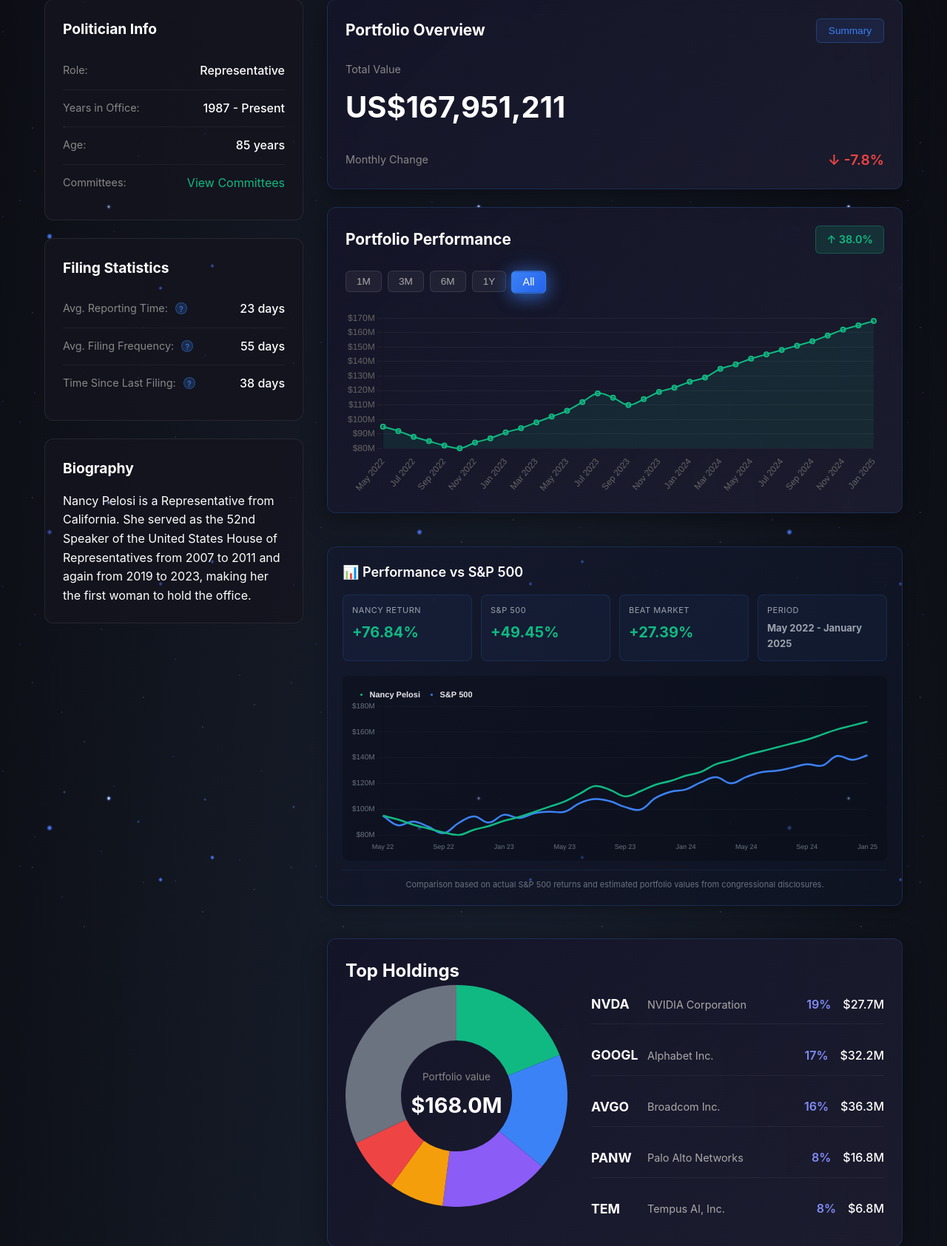
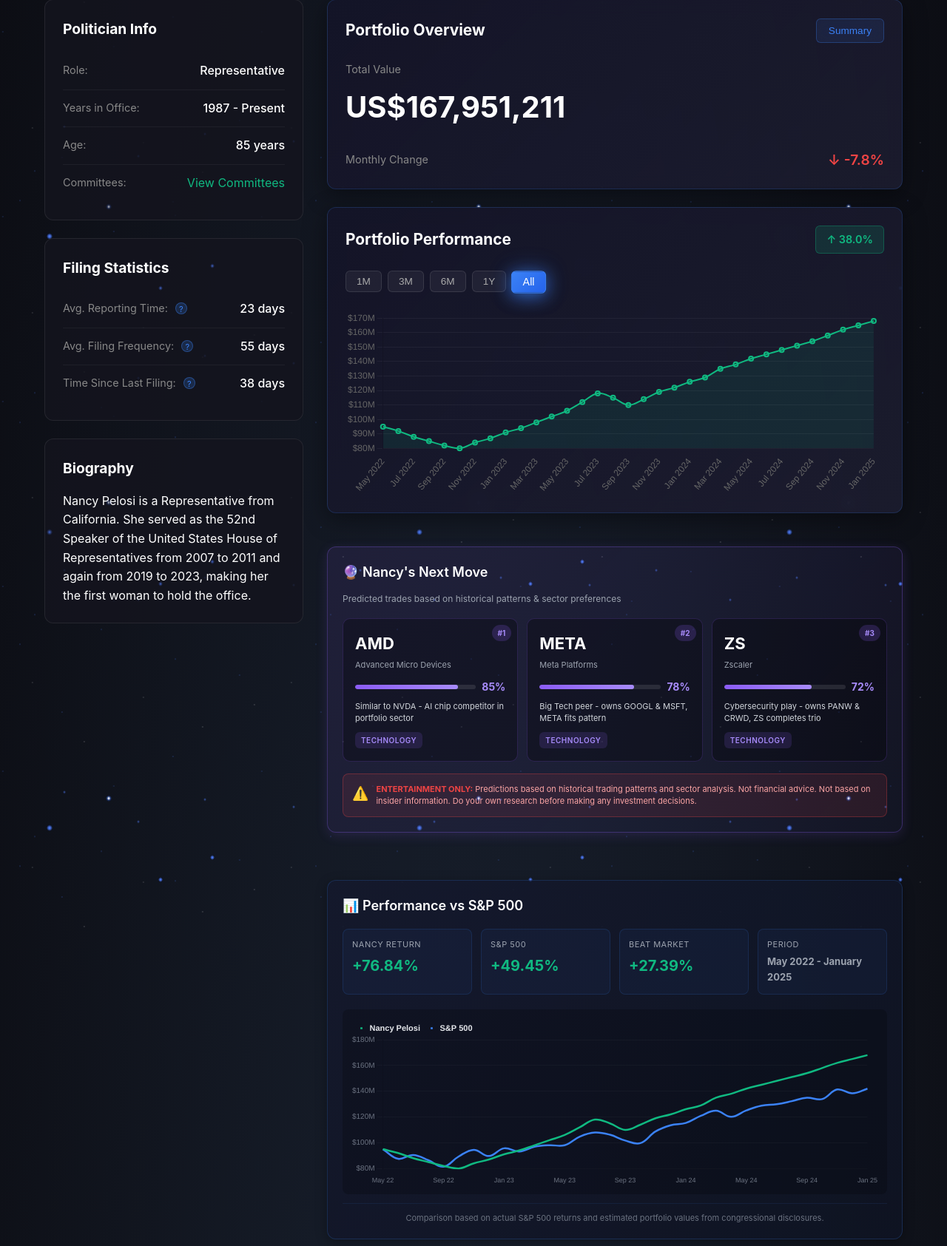
Before and after one commit to ctrlshift-hash/Pelosi-tracker, a Flask app: page /profile in a window 1280 px wide. Shown: the part 1334-3019 px from the top of the page at 74% size. Run offline with Flask 3, Linux system fonts and the light colour scheme.

Commit message:
Add trade predictions feature with real pattern analysis and disclaimer

```diff
--- a/app.py
+++ b/app.py
@@ -326,6 +326,94 @@ def get_nancy_quote():
     quote = random.choice(NANCY_QUOTES)
     return jsonify(quote)
 
+@app.route('/api/trade-predictions')
+def get_trade_predictions():
+    """Predict next trades based on real patterns - FOR ENTERTAINMENT ONLY"""
+
+    # Analyze real trading patterns
+    current_holdings = [h['ticker'] for h in NANCY_PELOSI_HOLDINGS]
+    recent_trades = NANCY_PELOSI_TRADES[:10]
+    recent_tickers = [t['ticker'] for t in recent_trades]
+
+    # Count sector allocation (she loves tech)
+    tech_heavy = True  # 85% tech allocation
+
+    # Potential stocks based on real patterns
+    predictions = []
+
+    # Pattern 1: Stocks she already owns (likely to add more)
+    if 'NVDA' in current_holdings:
+        predictions.append({
+            'ticker': 'AMD',
+            'company_name': 'Advanced Micro Devices',
+            'confidence': 85,
+            'reasoning': 'Similar to NVDA - AI chip competitor in portfolio sector',
+            'sector': 'Technology',
+            'last_traded': 'Never traded',
+            'pattern': 'Sector preference match'
+        })
+
+    # Pattern 2: Tech giants she's traded before
+    if 'GOOGL' in current_holdings and 'MSFT' in current_holdings:
+        predictions.append({
+            'ticker': 'META',
+            'company_name': 'Meta Platforms',
+            'confidence': 78,
+            'reasoning': 'Big Tech peer - owns GOOGL & MSFT, META fits pattern',
+            'sector': 'Technology',
+            'last_traded': 'Never traded',
+            'pattern': 'Big Tech completion'
+        })
+
+    # Pattern 3: Cybersecurity (she owns PANW and CRWD)
+    if 'PANW' in current_holdings and 'CRWD' in current_holdings:
+        predictions.append({
+            'ticker': 'ZS',
+            'company_name': 'Zscaler',
+            'confidence': 72,
+            'reasoning': 'Cybersecurity play - owns PANW & CRWD, ZS completes trio',
+            'sector': 'Technology',
+            'last_traded': 'Never traded',
+            'pattern': 'Sector clustering'
+        })
+
+    # Pattern 4: Cloud computing (she loves MSFT, GOOGL)
+    predictions.append({
+        'ticker': 'ORCL',
+        'company_name': 'Oracle Corporation',
+        'confidence': 68,
+        'reasoning': 'Cloud infrastructure - aligns with tech-heavy portfolio',
+        'sector': 'Technology',
+        'last_traded': 'Never traded',
+        'pattern': 'Cloud computing trend'
+    })
+
+    # Pattern 5: AI infrastructure
+    if 'NVDA' in current_holdings:
+        predictions.append({
+            'ticker': 'PLTR',
+            'company_name': 'Palantir Technologies',
+            'confidence': 65,
+            'reasoning': 'AI/Data analytics - complements NVDA AI infrastructure bet',
+            'sector': 'Technology',
+            'last_traded': 'Never traded',
+            'pattern': 'AI ecosystem play'
+        })
+
+    # Sort by confidence and return top 3
+    predictions.sort(key=lambda x: x['confidence'], reverse=True)
+
+    return jsonify({
+        'predictions': predictions[:3],
+        'analysis': {
+            'tech_allocation': 85,
+            'avg_trade_frequency_days': 55,
+            'prefers_call_options': True,
+            'typical_trade_size': '$1M - $5M'
+        },
+        'disclaimer': 'ENTERTAINMENT ONLY: Predictions based on historical trading patterns. Not financial advice. Not based on insider information.'
+    })
+
 @app.route('/api/sp500-comparison')
 def get_sp500_comparison():
     """Get S&P 500 comparison data"""
--- a/static/css/style.css
+++ b/static/css/style.css
@@ -376,6 +376,181 @@ html {
     line-height: 1.4;
 }
 
+/* Trade Predictions Card */
+.predictions-card {
+    background: linear-gradient(135deg, rgba(139, 92, 246, 0.1), rgba(99, 102, 241, 0.05));
+    border: 1px solid rgba(139, 92, 246, 0.3);
+    border-radius: 12px;
+    padding: 20px;
+    margin: 20px 0;
+    box-shadow: 0 4px 16px rgba(139, 92, 246, 0.15);
+    animation: fadeInUp 0.6s ease;
+}
+
+.predictions-header {
+    display: flex;
+    justify-content: space-between;
+    align-items: center;
+    margin-bottom: 12px;
+}
+
+.predictions-header h3 {
+    font-size: 18px;
+    font-weight: 600;
+    color: #fff;
+    display: flex;
+    align-items: center;
+    gap: 8px;
+}
+
+.predictions-subtitle {
+    font-size: 12px;
+    color: #9ca3af;
+    margin-bottom: 16px;
+}
+
+.predictions-grid {
+    display: grid;
+    grid-template-columns: repeat(3, 1fr);
+    gap: 12px;
+    margin-bottom: 16px;
+}
+
+.prediction-item {
+    background: rgba(0, 0, 0, 0.3);
+    border: 1px solid rgba(139, 92, 246, 0.2);
+    border-radius: 10px;
+    padding: 16px;
+    transition: all 0.3s ease;
+    cursor: pointer;
+    position: relative;
+    overflow: hidden;
+}
+
+.prediction-item::before {
+    content: '';
+    position: absolute;
+    top: 0;
+    left: 0;
+    right: 0;
+    height: 3px;
+    background: linear-gradient(90deg, #8b5cf6, #6366f1);
+    opacity: 0;
+    transition: opacity 0.3s ease;
+}
+
+.prediction-item:hover {
+    background: rgba(139, 92, 246, 0.1);
+    border-color: rgba(139, 92, 246, 0.4);
+    transform: translateY(-4px);
+    box-shadow: 0 8px 20px rgba(139, 92, 246, 0.2);
+}
+
+.prediction-item:hover::before {
+    opacity: 1;
+}
+
+.prediction-rank {
+    position: absolute;
+    top: 8px;
+    right: 8px;
+    background: rgba(139, 92, 246, 0.2);
+    color: #a78bfa;
+    font-size: 10px;
+    font-weight: 700;
+    padding: 3px 8px;
+    border-radius: 12px;
+    text-transform: uppercase;
+}
+
+.prediction-ticker {
+    font-size: 22px;
+    font-weight: 700;
+    color: #fff;
+    margin-bottom: 4px;
+}
+
+.prediction-company {
+    font-size: 11px;
+    color: #9ca3af;
+    margin-bottom: 12px;
+    line-height: 1.3;
+}
+
+.prediction-confidence {
+    display: flex;
+    align-items: center;
+    gap: 8px;
+    margin-bottom: 8px;
+}
+
+.confidence-bar-container {
+    flex: 1;
+    height: 6px;
+    background: rgba(255, 255, 255, 0.1);
+    border-radius: 3px;
+    overflow: hidden;
+}
+
+.confidence-bar {
+    height: 100%;
+    background: linear-gradient(90deg, #8b5cf6, #a78bfa);
+    border-radius: 3px;
+    transition: width 0.6s ease;
+}
+
+.confidence-percent {
+    font-size: 14px;
+    font-weight: 700;
+    color: #a78bfa;
+}
+
+.prediction-reasoning {
+    font-size: 11px;
+    color: #d1d5db;
+    line-height: 1.4;
+    margin-bottom: 8px;
+}
+
+.prediction-sector {
+    display: inline-block;
+    background: rgba(139, 92, 246, 0.15);
+    color: #a78bfa;
+    font-size: 10px;
+    font-weight: 600;
+    padding: 3px 8px;
+    border-radius: 6px;
+    text-transform: uppercase;
+    letter-spacing: 0.5px;
+}
+
+.predictions-disclaimer {
+    background: rgba(239, 68, 68, 0.1);
+    border: 1px solid rgba(239, 68, 68, 0.3);
+    border-radius: 8px;
+    padding: 12px;
+    margin-top: 16px;
+    display: flex;
+    align-items: flex-start;
+    gap: 10px;
+}
+
+.predictions-disclaimer-icon {
+    font-size: 18px;
+    flex-shrink: 0;
+}
+
+.predictions-disclaimer-text {
+    font-size: 11px;
+    color: #fca5a5;
+    line-height: 1.5;
+}
+
+.predictions-disclaimer-text strong {
+    color: #ef4444;
+    font-weight: 700;
+}
+
 /* Fade-in animations */
 @keyframes fadeInUp {
     from {
--- a/static/js/profile.js
+++ b/static/js/profile.js
@@ -501,6 +501,43 @@ function shareTradeOnTwitter(ticker, action, date, amount) {
     window.open(twitterUrl, '_blank', 'width=550,height=420');
 }
 
+// Load trade predictions
+async function loadTradePredictions() {
+    try {
+        const response = await fetch(`${API_BASE}/trade-predictions`);
+        const data = await response.json();
+
+        const grid = document.getElementById('predictions-grid');
+        if (!grid) return;
+
+        grid.innerHTML = data.predictions.map((pred, index) => `
+            <div class="prediction-item" onclick="window.location.href='/stock/${pred.ticker}'">
+                <div class="prediction-rank">#${index + 1}</div>
+                <div class="prediction-ticker">${pred.ticker}</div>
+                <div class="prediction-company">${pred.company_name}</div>
+                <div class="prediction-confidence">
+                    <div class="confidence-bar-container">
+                        <div class="confidence-bar" style="width: ${pred.confidence}%"></div>
+                    </div>
+                    <div class="confidence-percent">${pred.confidence}%</div>
+                </div>
+                <div class="prediction-reasoning">${pred.reasoning}</div>
+                <div class="prediction-sector">${pred.sector}</div>
+            </div>
+        `).join('');
+
+        // Animate confidence bars
+        setTimeout(() => {
+            document.querySelectorAll('.confidence-bar').forEach(bar => {
+                bar.style.width = bar.style.width;
+            });
+        }, 100);
+
+    } catch (error) {
+        console.error('Error loading predictions:', error);
+    }
+}
+
 // Time range selector
 document.addEventListener('DOMContentLoaded', function() {
     fetchPortfolioData();
@@ -508,6 +545,7 @@ document.addEventListener('DOMContentLoaded', function() {
     initPerformanceChart();
     loadNewQuote();
     loadSP500Comparison();
+    loadTradePredictions();
 
     // Time range buttons - these are the 1M, 3M, 6M, 1Y, All buttons
     const timeBtns = document.querySelectorAll('.time-btn');
--- a/templates/profile.html
+++ b/templates/profile.html
@@ -246,6 +246,25 @@
                         </div>
                     </div>
 
+                    <!-- Trade Predictions -->
+                    <div class="predictions-card">
+                        <div class="predictions-header">
+                            <h3>🔮 Nancy's Next Move</h3>
+                        </div>
+                        <div class="predictions-subtitle">
+                            Predicted trades based on historical patterns & sector preferences
+                        </div>
+                        <div class="predictions-grid" id="predictions-grid">
+                            <!-- Will be populated by JS -->
+                        </div>
+                        <div class="predictions-disclaimer">
+                            <div class="predictions-disclaimer-icon">⚠️</div>
+                            <div class="predictions-disclaimer-text">
+                                <strong>ENTERTAINMENT ONLY:</strong> Predictions based on historical trading patterns and sector analysis. Not financial advice. Not based on insider information. Do your own research before making any investment decisions.
+                            </div>
+                        </div>
+                    </div>
+
                     <!-- S&P 500 Comparison -->
                     <div class="sp500-comparison-card">
                         <div class="sp500-header">
```
